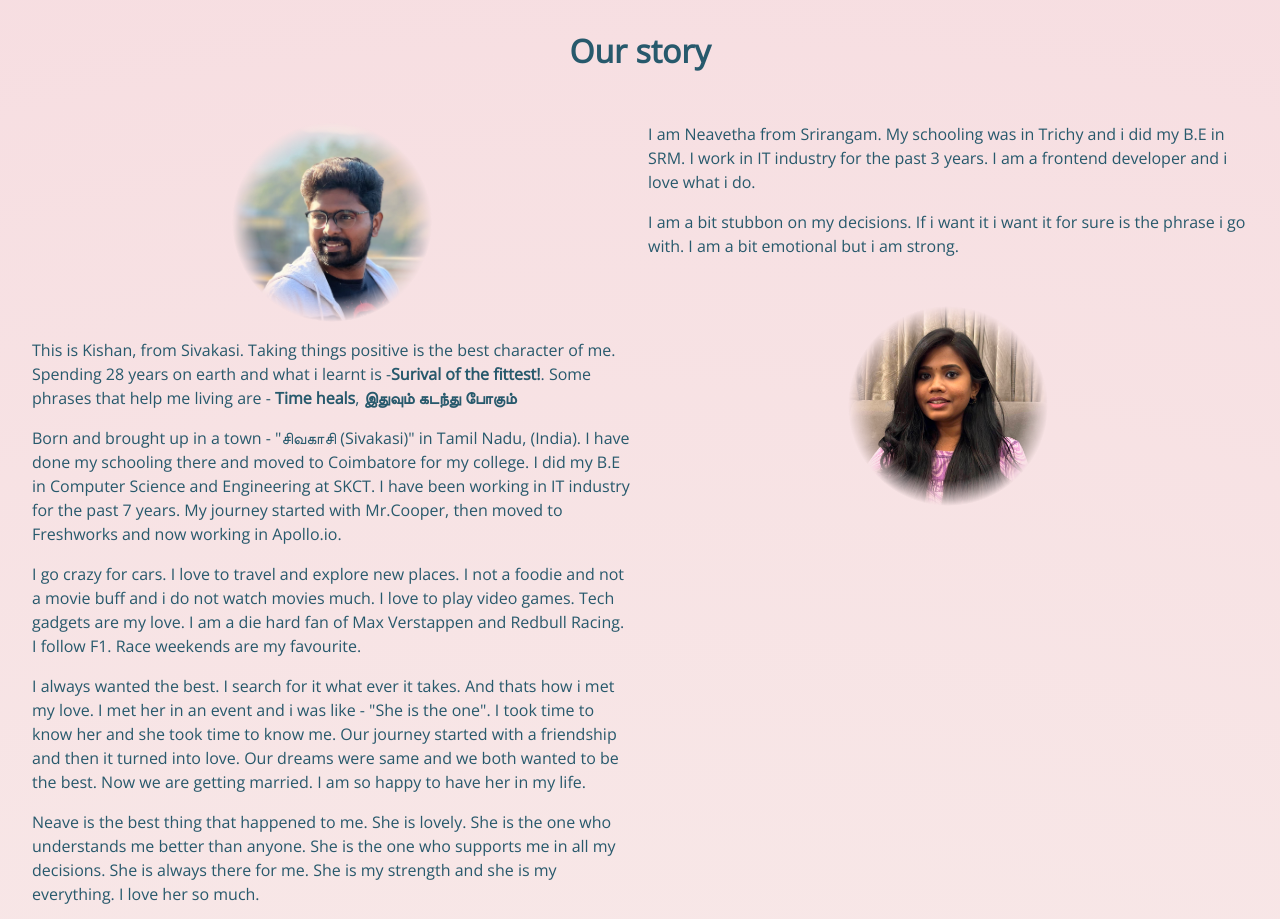
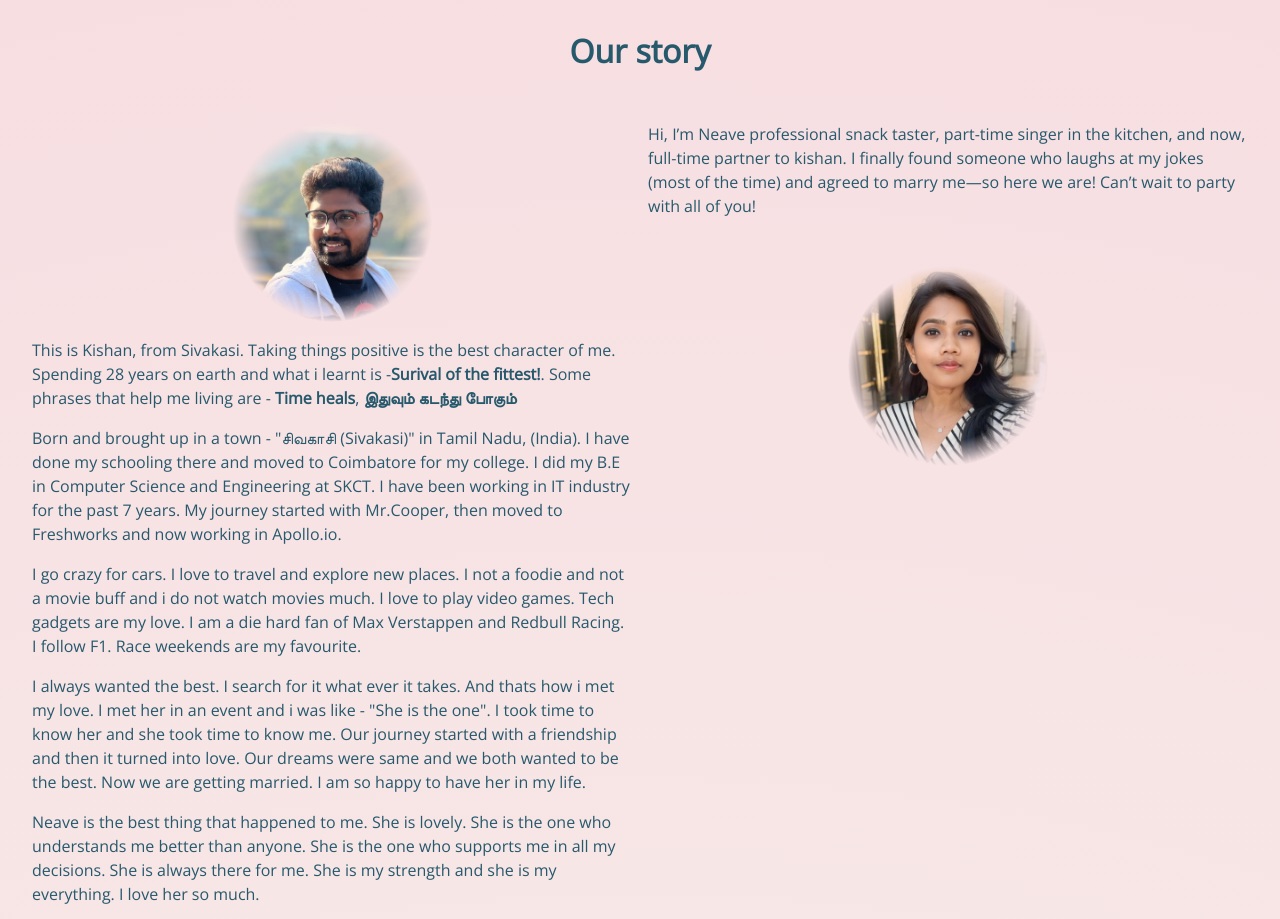
Before and after one commit to RyderKishan/kishanwedsneave, a Next.js app: page / in a window 1280 px wide. Shown: the part 820-1739 px from the top of the page. Built offline with nearby package versions, Linux system fonts and the light colour scheme; what ics would draw is missing.

Commit message:
Updated neave intro

```diff
--- a/src/sections/OurStory/index.tsx
+++ b/src/sections/OurStory/index.tsx
@@ -107,23 +107,10 @@ const OurStory: React.FC = () => {
               className="flex-1 flex flex-col-reverse gap-4 md:flex-col"
             >
               <p className="leading-6">
-                I am Neavetha from Srirangam. My schooling was in Trichy and i
-                did my B.E in SRM. I work in IT industry for the past{' '}
-                {Math.floor(
-                  moment
-                    .duration(
-                      moment(new Date()).diff(
-                        new Date('2021-09-12T18:30:00.000Z'),
-                      ),
-                    )
-                    .asYears(),
-                )}{' '}
-                years. I am a frontend developer and i love what i do.
-              </p>
-              <p className="leading-6">
-                I am a bit stubbon on my decisions. If i want it i want it for
-                sure is the phrase i go with. I am a bit emotional but i am
-                strong.
+                Hi, I’m Neave professional snack taster, part-time singer in the
+                kitchen, and now, full-time partner to kishan. I finally found
+                someone who laughs at my jokes (most of the time) and agreed to
+                marry me—so here we are! Can’t wait to party with all of you!
               </p>
               <div className="flex justify-center mt-8">
                 <Image
```
Also changed, not shown: public/profile1.jpg.
